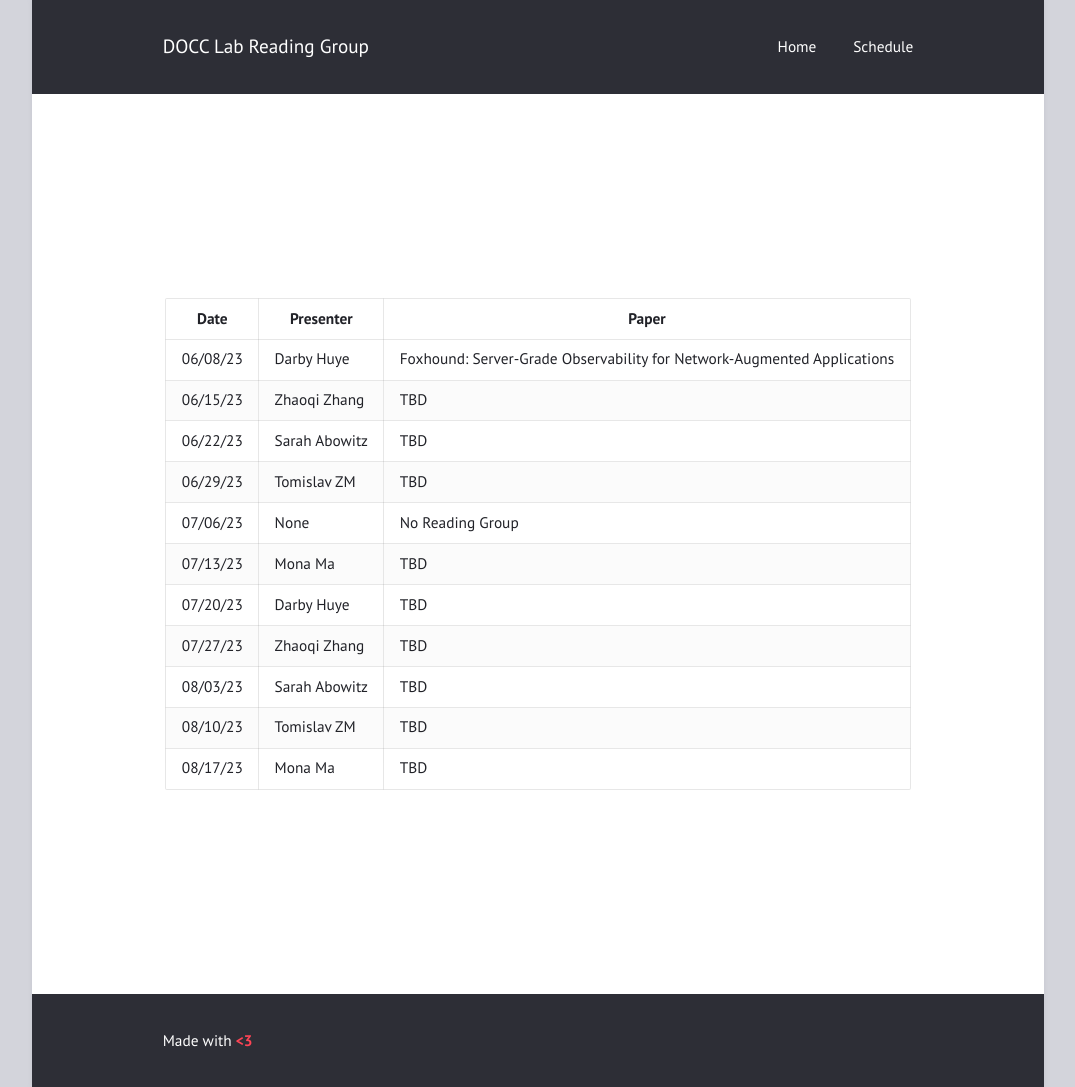
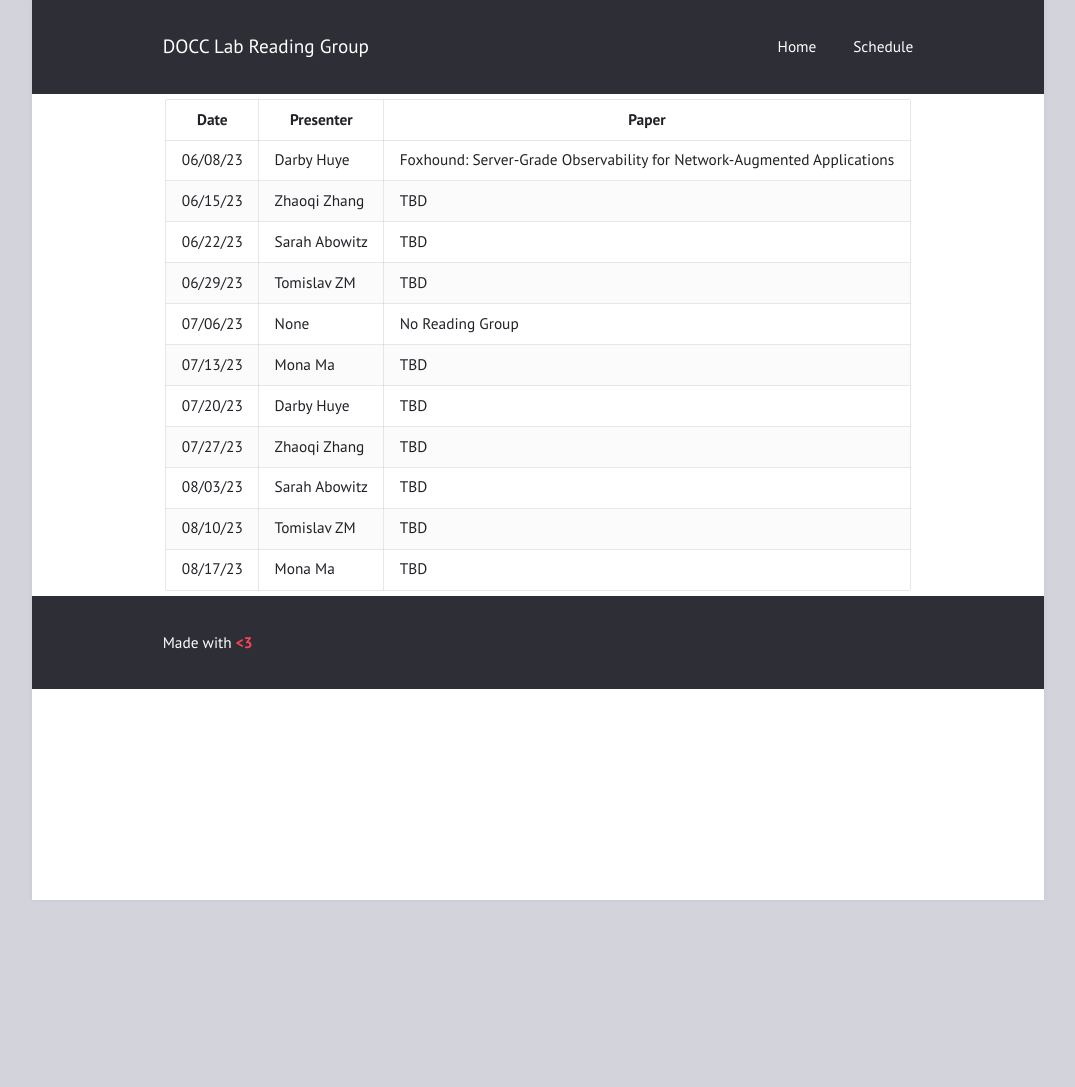
Before and after one commit to docc-lab/reading-group, a Jekyll site: the page built from schedule.html, in a window 1280 px wide. Shown: the whole page, without its empty margins (102-1177 px from the left). Built offline with Jekyll 4.4.1, drawn with Linux system fonts in a browser that asks for light colours; after the commit the page ends 900 px from its top, so only the background shows below that.

Commit message:
remove vertical centering

```diff
--- a/schedule.html
+++ b/schedule.html
@@ -10,8 +10,6 @@ title: "Schedule"
     .table-container {
       display: flex;
       justify-content: center;
-      align-items: center;
-      height: 100vh;
       /* vh stands for viewport height */
     }
   </style>
```
